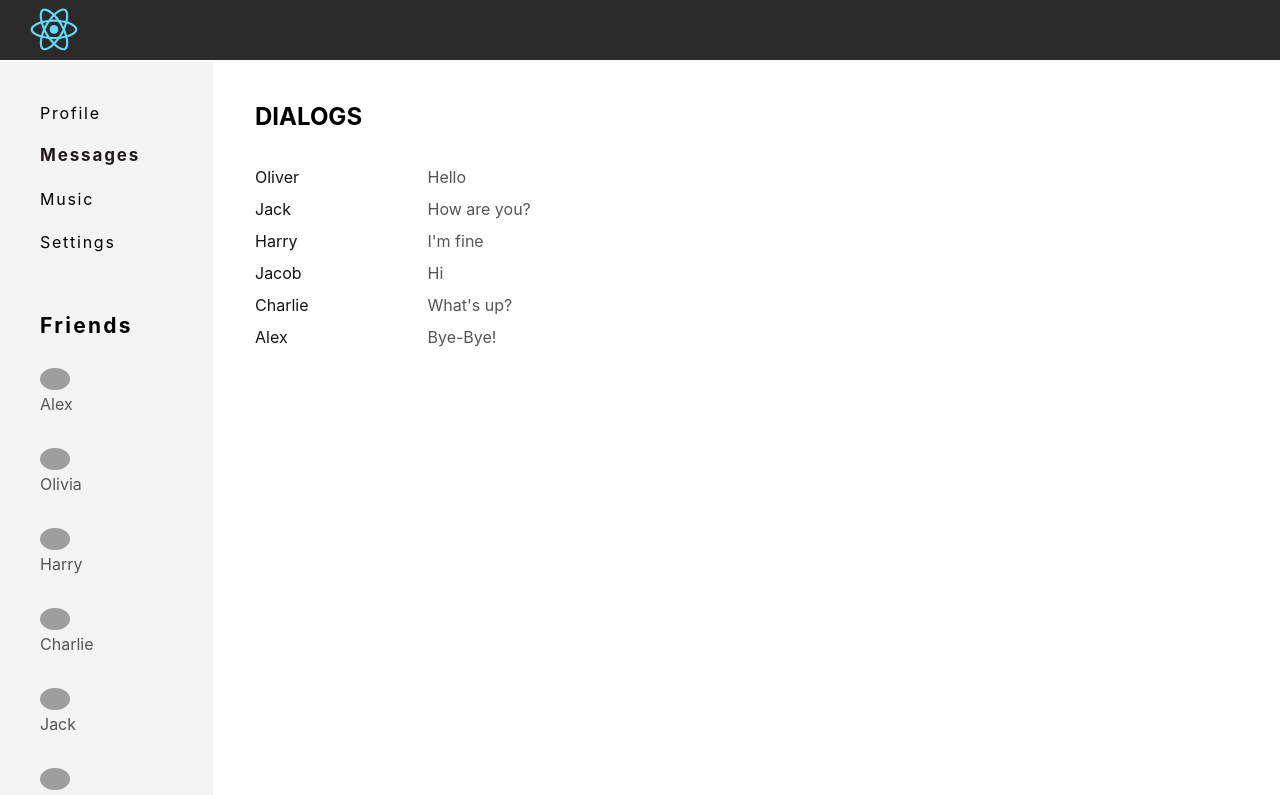
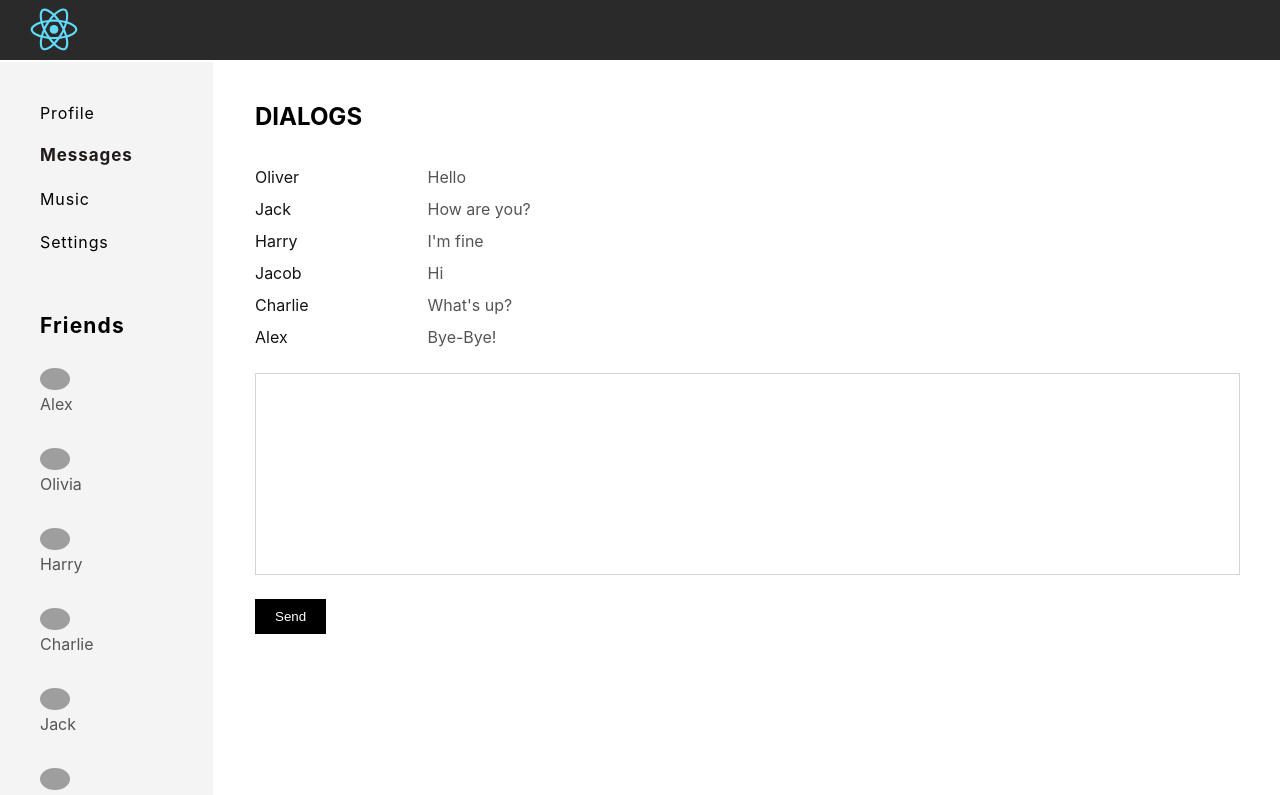
Before and after one commit to VadimRocket/social-network-react-app, a React (Create React App) app: page /dialogs in a window 1280 px wide. Shown: the top 795 px of the page. Built offline with nearby package versions, Linux system fonts and the light colour scheme; grey boxes are pictures that could not be loaded.

Commit message:
refacoring storage.js creating reducers

```diff
--- a/src/App.css
+++ b/src/App.css
@@ -43,7 +43,7 @@ h3 {
 }
 h4 {
   font-size: 21px;
-  letter-spacing: .2ex;
+  letter-spacing: .1ex;
 }
 
 .appWrapper {
--- a/src/App.js
+++ b/src/App.js
@@ -6,25 +6,26 @@ import Music from './components/Music/Music'
 import Settings from './components/Settings/Settings'
 
 import Dialogs from './components/Dialogs/Dialogs'
-import {BrowserRouter, Route} from 'react-router-dom';
+import {Route} from 'react-router-dom';
 import Footer from './components/Footer/Footer'
 import './App.css';
 
 
 const App = (props) => {
   return (
-    <BrowserRouter>
+
       <div className="appWrapper">
           <Header />
           <SideNav state={ props.state.sideBar }/>
           <div className="content">
-              {/* 2 way */}
+
               <Route path="/dialogs"
                 render={ () =>
                   <Dialogs
                     // messages = {props.state.messagesPage.messages}
                     // people = {props.state.messagesPage.people} />
-                    state={ props.state.messagesPage }
+                    state={ props.state.messagesPage }    /*<- cb fu*/
+                    dispatch={ props.dispatch }
                   />
                 }
               />
@@ -41,7 +42,6 @@ const App = (props) => {
           </div>
           <Footer/>
       </div>
-    </BrowserRouter>
   );
 }
 
--- a/src/components/Dialogs/Dialogs.jsx
+++ b/src/components/Dialogs/Dialogs.jsx
@@ -2,12 +2,30 @@ import React from 'react';
 import s from './Dialogs.module.css';
 import DialogItem from './DialogItem/DialogItem';
 import Message from './Message/Message';
+import {send_new_messageCreator, update_new_messageCreator } from './../../storage/reducers/dialogs_page_reducer';
 
 
 const Dialogs = (props) => {
+    console.log(props);
+    // got the state
+    // let state  = props.store.getState().messagesPage;
 
-    let dialogsElements = props.state.people.map( dialog => <DialogItem name={dialog.name} id={dialog.id} key={dialog.id}  /> );
-    let messagesElements = props.state.messages.map( m => <Message message={ m.message } id={m.id} key={m.id} /> );
+    let dialogsElements = props.state.people.map( dialog => <DialogItem name={dialog.name} id={dialog.id}  /> );
+    let messagesElements = props.state.messages.map( m => <Message message={ m.message } id={m.id}  /> );
+
+    // let dialogsElements = state.people.map( dialog => <DialogItem name={dialog.name} id={dialog.id} /> );
+    // let messagesElements = state.messages.map( m => <Message message={ m.message } id={m.id} /> );
+
+    let onUpdateMessage = (e) =>  {
+        let text = e.target.value;
+        console.log(text);
+        let action = update_new_messageCreator(text);
+        props.dispatch(action);
+    }
+
+    let onAddMessage =() => {
+        props.dispatch( send_new_messageCreator() );
+    }
 
     return (
        <div>
@@ -15,16 +33,16 @@ const Dialogs = (props) => {
 
             <div className={s.dialogs}>
                 <div className={s.dialogList}>
-
                     { dialogsElements }   {/* render DialogItems */}
-
                 </div>
 
                 <div className={s.messages}>
-
-                    { messagesElements }   {/* render DialogItems */}
-
+                   <div> { messagesElements }   {/* render DialogItems */}</div>
                 </div>
+            </div>
+            <div className={s.sendMessage}>
+                <textarea  onChange={onUpdateMessage }  value={ props.newMassageText }  name="text" id="" cols="30" rows="10"></textarea>
+                <button onClick={onAddMessage } > Send</button>
             </div>
         </div>
     );
--- a/src/components/Dialogs/Dialogs.module.css
+++ b/src/components/Dialogs/Dialogs.module.css
@@ -17,3 +17,34 @@
     padding-bottom: 10px;
     text-decoration: none;
 }
+.sendMessage {margin: 20px 0;}
+.sendMessage textarea {
+    width:100%;
+    font-size: 16px;
+    outline: none; /*Remove the blue glow*/
+    overflow: auto;
+    resize: none;
+    border: 1px solid rgba(209, 209, 209, 0.932);
+    padding: 10px;
+    margin-bottom: 20px;
+}
+
+.sendMessage button {
+    padding:10px 20px;
+    background: #000;
+    color: #fff;
+    display: inherit;
+    cursor: pointer;
+    outline: none;
+    transition: all .3s ease-out;
+    -webkit-transition: all .3s ease-out;
+    -moz-transition: all .3s ease-out;
+    -ms-transition: all .3s ease-out;
+    -o-transition: all .3s ease-out;
+    margin-bottom: 10px;
+    border: 0;
+}
+.sendMessage button:hover {
+    background: #313131;
+    transition: all .3s ease-out;
+}
--- a/src/components/Profile/MyPosts/MyPosts.jsx
+++ b/src/components/Profile/MyPosts/MyPosts.jsx
@@ -2,7 +2,7 @@ import React from 'react';
 import Post from './../Post/Post';
 import s from './MyPosts.module.css';
 
-import {addPostActionCreator, updateNewPostTextCreator } from './../../../storage/storage';
+import {addPostActionCreator, updateNewPostTextCreator } from './../../../storage/reducers/profile_page_reducer';
 
 const MyPosts = (props) => {
 
--- a/src/components/SideNav/SideNav.module.css
+++ b/src/components/SideNav/SideNav.module.css
@@ -25,7 +25,7 @@
     -moz-transition:  all .3s ease-out;
     -ms-transition:  all .3s ease-out;
     -o-transition:  all .3s ease-out;
-    letter-spacing: 0.2ex;
+    letter-spacing: 0.1ex;
 
 }
 
--- a/src/index.js
+++ b/src/index.js
@@ -4,10 +4,14 @@ import './index.css';
 import App from './App';
 import * as serviceWorker from './serviceWorker';
 import store from './storage/storage';
+import {BrowserRouter} from 'react-router-dom';
 
 let reRenderAllTree = (state) => {
+
     ReactDOM.render(
-        <App state={ state } dispatch={ store.dispatch.bind(store) }  />,  // the method's owner - store object
+        <BrowserRouter>
+            <App state={ state } dispatch={ store.dispatch.bind(store) }  />  {/* the method's owner - store object */}
+        </BrowserRouter>,
             document.getElementById('root')
     );
 }
--- /dev/null
+++ b/src/storage/reducers/dialogs_page_reducer.js
@@ -0,0 +1,29 @@
+const UPDATE_NEW_MESSAGE_TEXT = 'UPDATE_NEW_MESSAGE_TEXT';
+const SEND_NEW_MESSAGE = 'SEND_NEW_MESSAGE';
+
+const dialogsReducer = (state, action) => { // state = this._state.messagesPage
+
+    switch (action.type) {
+
+        case UPDATE_NEW_MESSAGE_TEXT:
+            state.newMassageText = action.body;   // body - obj property
+            return state;
+
+        case SEND_NEW_MESSAGE:
+
+            let newMessageObj = { id: 7,  message: state.newMassageText, };
+            state.messages.push( newMessageObj );
+            state.newMassageText = '';    // clear textarea after click on the btn - add Message
+            return state;
+
+        default:
+            return state;
+    }
+}
+
+// For the dialogs.jsx  - action creators
+export const send_new_messageCreator = () => ({type: SEND_NEW_MESSAGE});
+export const update_new_messageCreator  = (body) => ({type: UPDATE_NEW_MESSAGE_TEXT, body: body});
+
+
+export default dialogsReducer;
--- /dev/null
+++ b/src/storage/reducers/profile_page_reducer.js
@@ -0,0 +1,45 @@
+const ADD_POST  = 'ADD-POST';   // type action
+const UPDATE_NEW_POST_TEXT  = 'UPDATE-NEW-POST-TEXT'; // type action
+
+
+
+const profileReducer = (state, action) => {
+    // console.log(state);
+    // state = this._state.profilePage
+
+    switch (action.type) {
+        case ADD_POST:
+
+            let newPost  = {
+                id: 6,
+                message: state.newPostText, // get data from the newPostText
+                like_count: 0,
+            };
+
+            state.profilePosts.push(newPost);
+            state.newPostText = '';    // clear textarea after click on the btn - add Post
+            return state;
+
+        case UPDATE_NEW_POST_TEXT:
+            state.newPostText = action.newText;  // newText - obj property
+            return state;
+
+        default:
+            return state; // no case
+    }
+}
+
+// actions creators
+export const addPostActionCreator = () => {
+    return  {
+        type: ADD_POST
+    }
+}
+export const updateNewPostTextCreator = (text) => {
+    return  {
+        type: UPDATE_NEW_POST_TEXT,
+        newText: text
+    }
+}
+
+export default profileReducer;
--- /dev/null
+++ b/src/storage/reducers/sidebar_reducer.js
@@ -0,0 +1,6 @@
+ const sidebarReducer = (state, action) => {
+
+    return state;
+}
+
+// export default sidebarReducer;
--- a/src/storage/storage.js
+++ b/src/storage/storage.js
@@ -1,6 +1,6 @@
-
-const ADD_POST  = 'ADD-POST';   // type action
-const UPDATE_NEW_POST_TEXT  = 'UPDATE-NEW-POST-TEXT'; // type action
+import profileReducer  from './reducers/profile_page_reducer'
+import  dialogsReducer  from './reducers/dialogs_page_reducer'
+// import { sidebarReducer } from './reducers/sidebar_reducer'
 
 let store = {
     // private property // old name - storage
@@ -48,6 +48,8 @@ let store = {
                 { id: 6, message: 'Bye-Bye!'}
             ],
 
+            newMassageText: 'Your message',
+
         },
 
         sideBar: {
@@ -61,7 +63,6 @@ let store = {
                 { id: 6, name: 'Oliver',  photo: 'http://avotarov.net/picture/avatar-100/kartinki/913.gif' },
             ],
         },
-
     },
 
     getState() {
@@ -76,37 +77,25 @@ let store = {
         console.log('the state ch');
     },
 
-    dispatch(action) {  // obj action - { type: ADD-POST }
-        if( action.type === ADD_POST ) {
-            // let's make the logic that is needed when adding a post
-            let newPost  = {
-                id: 5,
-                message: this._state.profilePage.newPostText, // get data from newPostText
-                like_count: 0,
-            };
-                this._state.profilePage.profilePosts.push(newPost);
-                this._state.profilePage.newPostText = '';    // clear textarea after click on the btn - add Post
-                this._callSubscriber(this._state);
-        }else if( action.type === UPDATE_NEW_POST_TEXT ) {
-                this._state.profilePage.newPostText = action.newText;   // newText - obj property
-                this._callSubscriber(this._state);
-        }
+    dispatch(action) {  // obj action
+
+        /* profileReducer(state, action)
+            the state was updated in profileReducer and then we assigned it = profilePage
+            the right part is executed then it is assigned to the left part or not updated.
+        */
+
+        this._state.profilePage = profileReducer(this._state.profilePage, action);
+        this._state.messagesPage = dialogsReducer(this._state.messagesPage, action);
+        // this._state.messagesPage = sidebarReducer(this._state.messagesPage, action);
+
+        this._callSubscriber(this._state);
+
     },
 
 };
 
-export const addPostActionCreator = () => {
-    return  {
-        type: ADD_POST
-    }
-}
 
-export const updateNewPostTextCreator = (text) => {
-    return  {
-        type: UPDATE_NEW_POST_TEXT,
-        newText: text
-    }
-}
+
 
 
 export default store;
```
